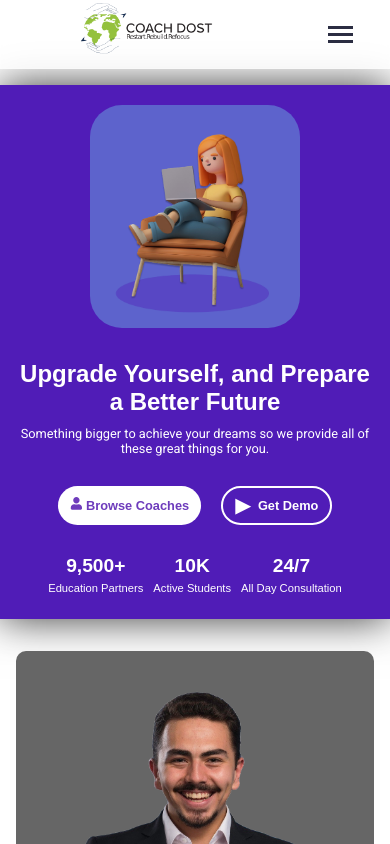
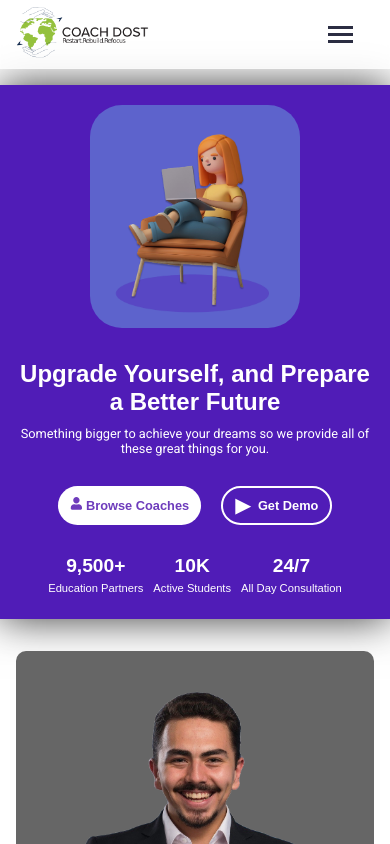
Before and after one commit to gurudesh0801/coachdost-copy, a React (Vite) app: page / in a window 390 px wide. Shown: the top 844 px of the page. Built offline with nearby package versions, Linux system fonts and the light colour scheme; a web font is replaced by a local one.

Commit message:
Update Navbar.css

```diff
--- a/src/Components/Navbar/Navbar.css
+++ b/src/Components/Navbar/Navbar.css
@@ -30,14 +30,6 @@
 }
 
 /* Logo styling */
-.navbar-logo a {
-  font-size: 1.8rem;
-  font-weight: bold;
-  color: #1d3557; /* Deep, calming color */
-  text-decoration: none;
-  margin-left: 2rem;
-  font-family: "Poppins", sans-serif;
-}
 
 /* Center section for nav links */
 .navbar-center {
@@ -244,7 +236,13 @@
     gap: 2rem;
     display: none;
   }
+  .navbar-logo a {
+    margin-left: 0;
+  }
 
+  .navbar-left {
+    left: 0;
+  }
   .navbar-links.active {
     display: flex;
   }
```
